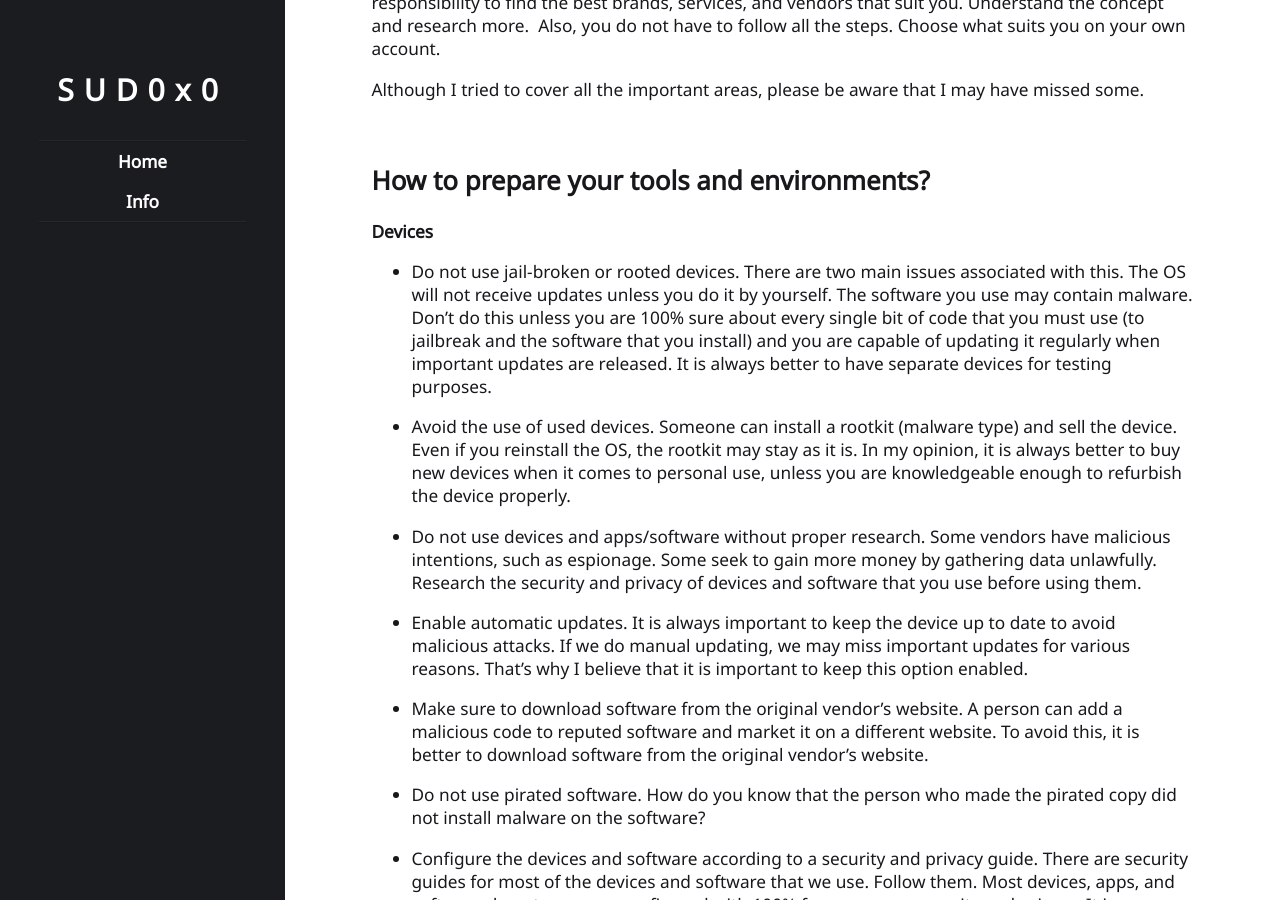
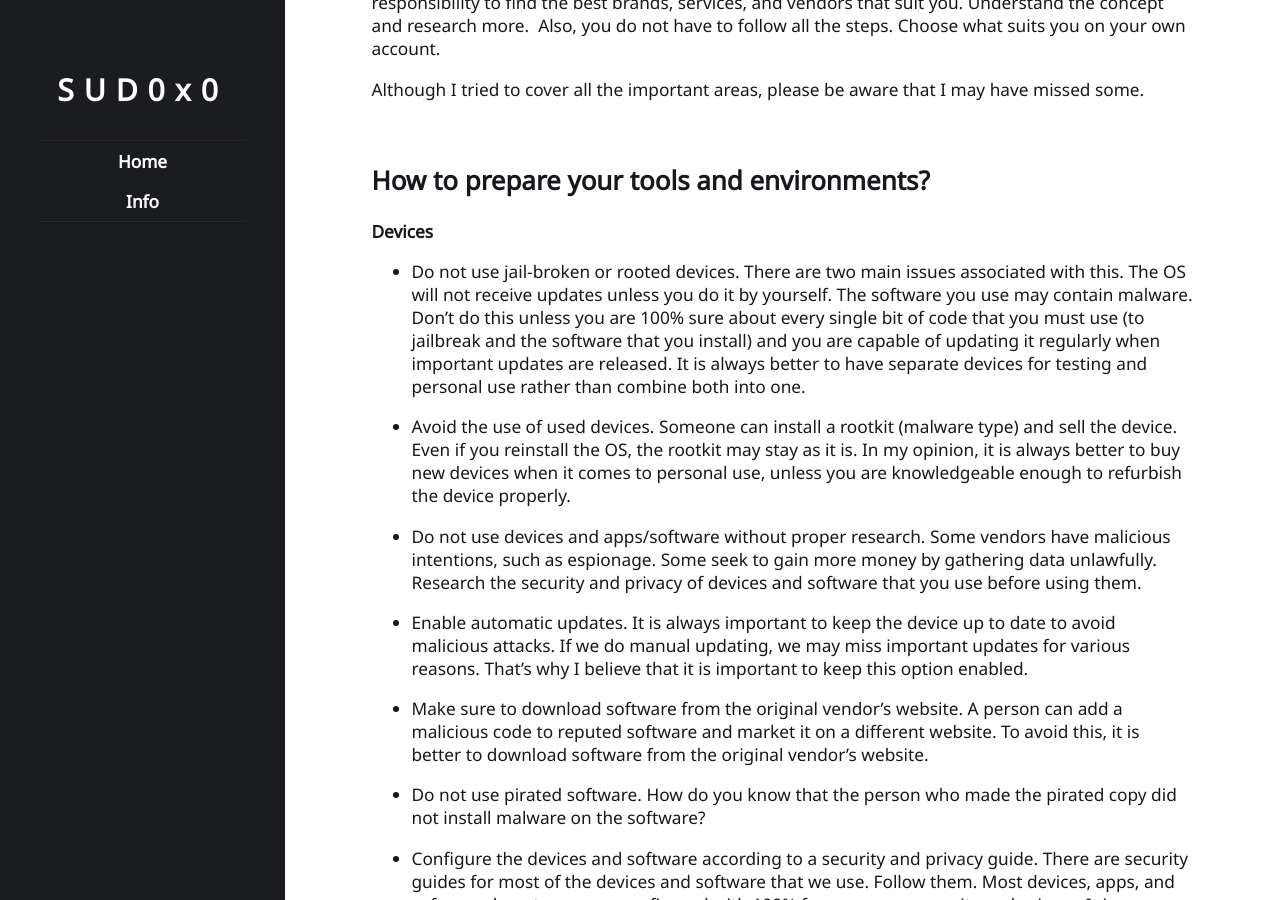
Before and after one commit to sud0x0/SUD0x0, a Jekyll site: the page built from _posts/2022-10-02-How-to-protect-yourself-from-cyber-criminals.md, in a window 1280 px wide and 900 px high, scrolled down 1302 px. Built offline with Jekyll 4.4.1, drawn with Linux system fonts in a browser that asks for light colours.

Commit message:
New Article - 2nd one - 14

```diff
--- a/_posts/2022-10-02-How-to-protect-yourself-from-cyber-criminals.md
+++ b/_posts/2022-10-02-How-to-protect-yourself-from-cyber-criminals.md
@@ -38,7 +38,7 @@ Although I tried to cover all the important areas, please be aware that I may ha
 **Devices**
 
 - Do not use jail-broken or rooted devices.
-There are two main issues associated with this. The OS will not receive updates unless you do it by yourself. The software you use may contain malware. Don’t do this unless you are 100% sure about every single bit of code that you must use (to jailbreak and the software that you install) and you are capable of updating it regularly when important updates are released. It is always better to have separate devices for testing purposes.
+There are two main issues associated with this. The OS will not receive updates unless you do it by yourself. The software you use may contain malware. Don’t do this unless you are 100% sure about every single bit of code that you must use (to jailbreak and the software that you install) and you are capable of updating it regularly when important updates are released. It is always better to have separate devices for testing and personal use rather than combine both into one.
 
 - Avoid the use of used devices.
 Someone can install a rootkit (malware type) and sell the device. Even if you reinstall the OS, the rootkit may stay as it is. In my opinion, it is always better to buy new devices when it comes to personal use, unless you are knowledgeable enough to refurbish the device properly.
```
